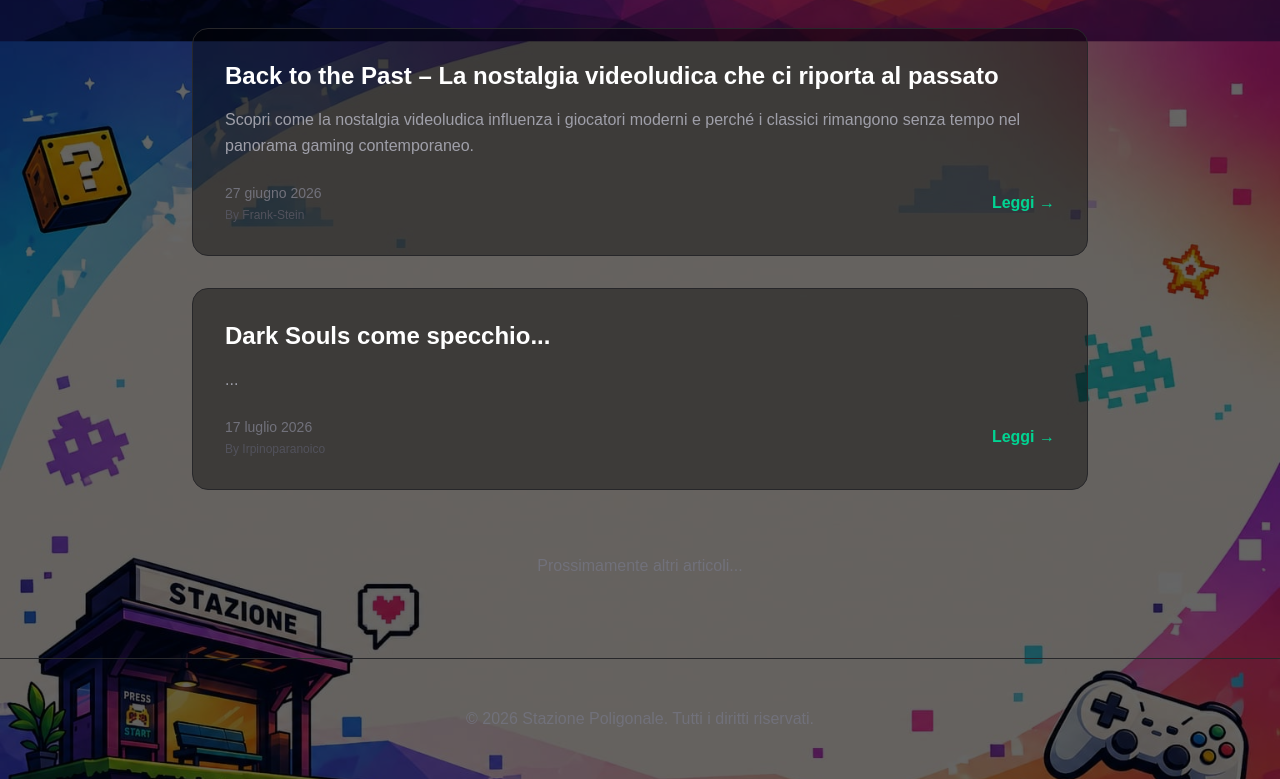
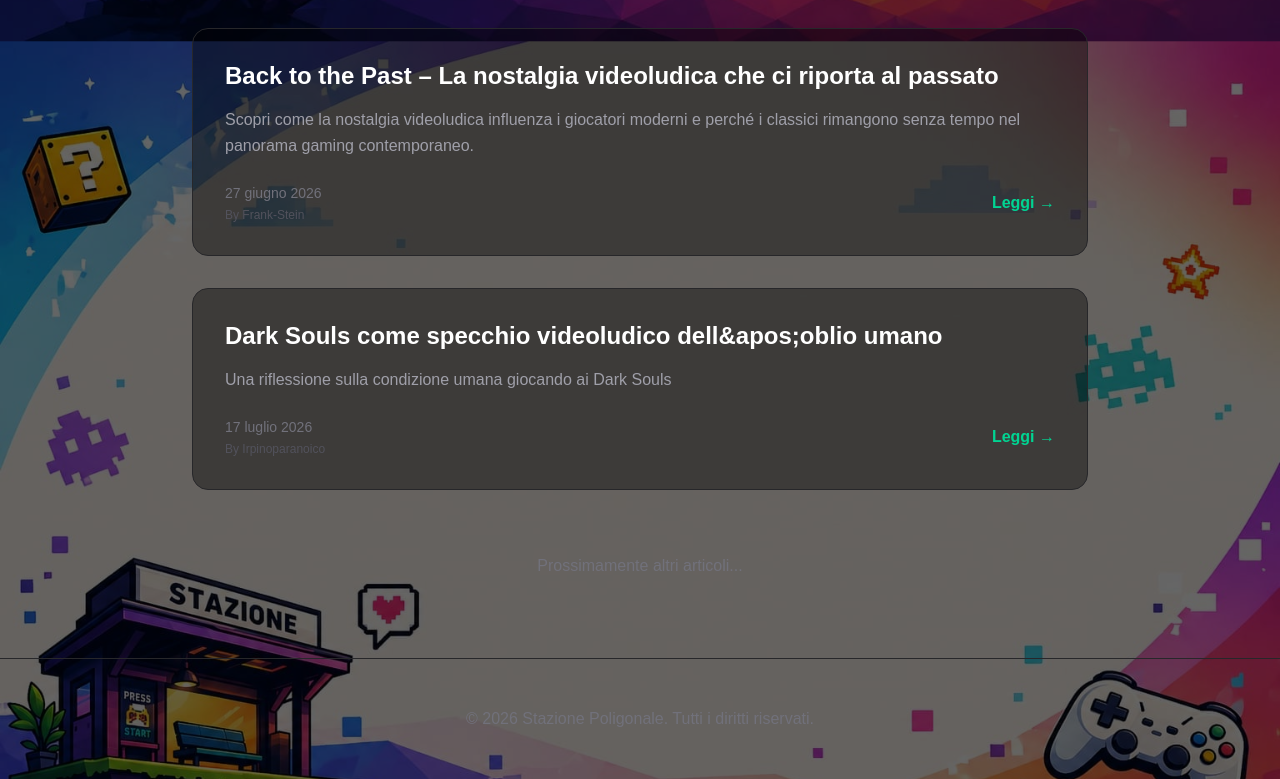
Before and after one commit to mw7qkxdcpj-collab/stazione-poligonale, a Next.js app: page / in a window 1280 px wide. Shown: the part 812-1591 px from the top of the page. Built offline with nearby package versions, Linux system fonts and the light colour scheme.

Commit message:
aggiusta articolo nicola

```diff
--- a/app/page.tsx
+++ b/app/page.tsx
@@ -12,8 +12,8 @@ const articoli = [
   },
  {
     slug: "secondo-articolo",
-    title: "Dark Souls come specchio...",
-    excerpt: "...",
+    title: " Dark Souls come specchio videoludico dell&apos;oblio umano ",
+    excerpt: "Una riflessione sulla condizione umana giocando ai Dark Souls",
     data: "17 luglio 2026",
     autore: "Irpinoparanoico",
   },
```
